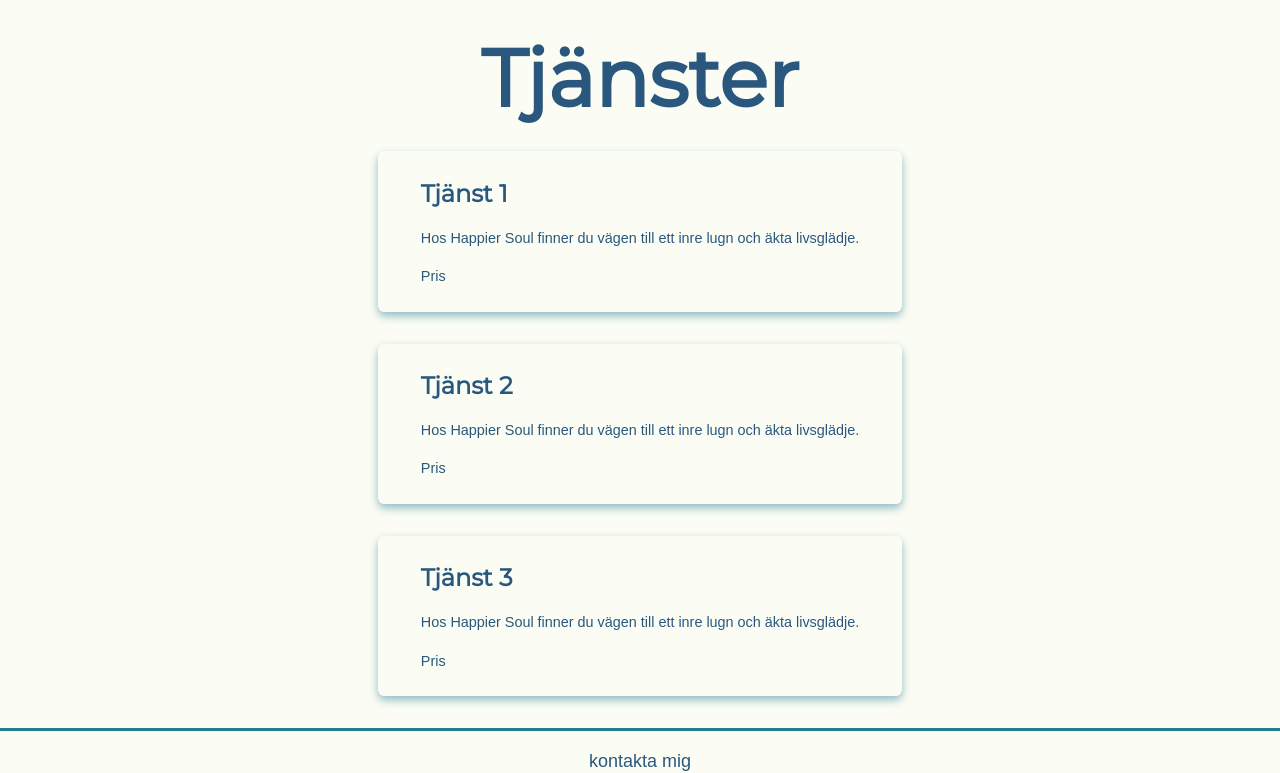
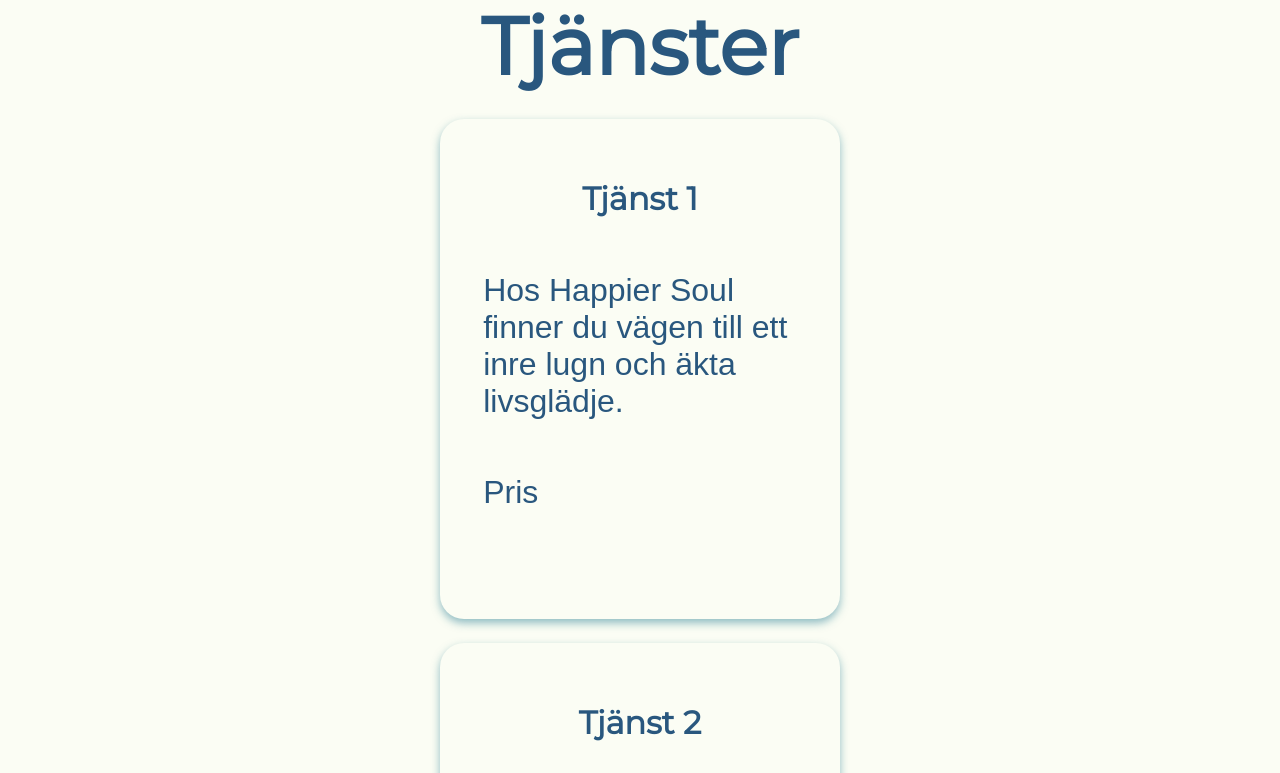
Before and after one commit to IrupePozoGraviz/HappySouls, a React (Create React App) app: page /tjanster in a window 1280 px wide. Shown: the part 967-1740 px from the top of the page. Built offline with nearby package versions, Linux system fonts and the light colour scheme; a web font is replaced by a local one.

Commit message:
tjänster responsivt

```diff
--- a/src/components/tjanster/tjanster.js
+++ b/src/components/tjanster/tjanster.js
@@ -5,10 +5,10 @@
 
 const SectionTwo = () => {
     return (
-        <div className="tjanster">
+        <main className="tjanster-main">
         <img src={bild2} alt="Tjänster" className="tjansterImage" />
         <h1> Tjänster</h1>
-
+<div className="tjanster">
         <div className="tjanst1">
               <h2>
                  Tjänst 1
@@ -31,6 +31,7 @@
               <p>Pris</p>
             </div>
         </div>
+        </main>
     );
     };
 
--- a/src/css/HappierSoul.css
+++ b/src/css/HappierSoul.css
@@ -20,29 +20,6 @@
     margin-bottom: 2rem;
 }
 
-
-
-
-.Soul-text{
-    width: 100%;
-    display: flex;
-    flex-direction: column;
-    align-items: center;
-    justify-content: center;
-}
-
-.Soul-text h1{
-    font-size: 2rem;
-    font-weight: bold;
-    padding: 1rem 1rem 0rem 1rem;
-    color: var(--text1-color)
-}
-
-.Soul-text p{
-    font-size: 1rem;
-    color: var(--text1-color);
-    padding: 1rem 1rem 1rem 1rem;
-}
 
 .Soul-text-body
 {
@@ -83,14 +60,7 @@
 
 /* Styles for large desktops */
 @media (min-width: 1024px) {
- .HappierSoul{
-    display: flex;
-    flex-direction: row;
-    align-items: center;
-    justify-content: center;
-    width: 100%;
-    margin-bottom: 50px;
- }
+
 }
 
 /* Styles for large desktops */
--- a/src/css/tjanster.css
+++ b/src/css/tjanster.css
@@ -1,4 +1,5 @@
-.tjanster{
+
+.tjanster-main{
     display: flex;
     flex-direction: column;
     align-items: center;
@@ -8,6 +9,7 @@
     padding: 1rem;
     border-bottom: 0.2rem solid #237C91;
 }
+
 .tjansterImage{
     width: 100%;
 
@@ -15,36 +17,49 @@
 
 .tjanster h1{
     margin-top: 2rem;
+
 }
 
 .tjanst1{
+    display:flex;
+    flex-direction: column;
     padding: 1rem 2rem 1rem 2rem;
     margin: 1.5rem 5rem 1rem 5rem;
     box-shadow: 0px 4px 8px rgba(35, 124, 145, 0.5); /* X-offset, Y-offset, Blur-radius, Färg */
-    border-radius: 0.4rem;
+    border-radius: 1.5rem;
 
 }
 .tjanst2{
+    display:flex;
+    flex-direction: column;
     padding: 1rem 2rem 1rem 2rem;
-    margin: 1rem 5rem 1rem 5rem;
+    margin: 1.5rem 5rem 1rem 5rem;
     box-shadow: 0px 4px 8px rgba(35, 124, 145, 0.5); /* X-offset, Y-offset, Blur-radius, Färg */
-    border-radius: 0.4rem;
+    border-radius: 1.5rem;
 }
 .tjanst3{
+    display:flex;
+    flex-direction: column;
     padding: 1rem 2rem 1rem 2rem;
-    margin: 1rem 5rem 1rem 5rem;
+    margin: 1.5rem 5rem 1rem 5rem;
     box-shadow: 0px 4px 8px rgba(35, 124, 145, 0.5); /* X-offset, Y-offset, Blur-radius, Färg */
-    border-radius: 0.4rem;
+    border-radius: 1.5rem;
 }
 
 .tjanst1 h2{
+    margin-top: 2rem;
     padding: 0.7rem;
+    text-align: center;
 }
 .tjanst2 h2{
+    margin-top: 2rem;
     padding: 0.7rem;
+    text-align: center;
 }
 .tjanst3 h2{
+    margin-top: 2rem;
     padding: 0.7rem;
+    text-align: center;
 }
 
 .tjanst1 p{
@@ -59,3 +74,152 @@
     padding: 0.7rem;
     font-size: 0.9rem;
  }
+
+ /* Styles for smaller tablets */
+@media (min-width: 768px) and (max-width: 819px) {
+
+    .tjanster h1{
+        margin-top: 2rem;
+        font-size: 3rem;
+    }
+    .tjanst1{
+        width: 400px;
+        height: 500px;
+
+    }
+    .tjanst2{
+        width: 400px;
+        height: 500px;
+    }
+    .tjanst3{
+        width: 400px;
+        height: 500px;
+    }
+
+    .tjanst1 h2{
+        font-size: 2rem;
+    }
+    .tjanst2 h2{
+        font-size: 2rem;
+    }
+    .tjanst3 h2{
+        font-size: 2rem;
+    }
+
+    .tjanst1 p{
+        margin-top: 2rem;
+       font-size: 2rem;
+    }
+    .tjanst2 p{
+        margin-top: 2rem;
+        font-size: 2rem;
+     }
+     .tjanst3 p{
+        margin-top: 2rem;
+        font-size: 2rem;
+     }
+    }
+
+    /* Styles for desktop */
+    @media (min-width: 820px) {
+
+        .tjanster h1{
+            margin-top: 2rem;
+            font-size: 3rem;
+        }
+        .tjanst1{
+            width: 400px;
+            height: 500px;
+
+        }
+        .tjanst2{
+            width: 400px;
+            height: 500px;
+        }
+        .tjanst3{
+            width: 400px;
+            height: 500px;
+            margin-bottom: 4rem;
+        }
+
+        .tjanst1 h2{
+            font-size: 2rem;
+            padding: 0.7rem;
+        }
+        .tjanst2 h2{
+            font-size: 2rem;
+            padding: 0.7rem;
+        }
+        .tjanst3 h2{
+            font-size: 2rem;
+            padding: 0.7rem;
+        }
+
+        .tjanst1 p{
+            margin-top: 2rem;
+            font-size: 2rem;
+        }
+        .tjanst2 p{
+            margin-top: 2rem;
+            font-size: 2rem;
+         }
+         .tjanst3 p{
+            margin-top: 2rem;
+            font-size: 2rem;
+         }
+        }
+
+
+    /* Styles for large desktops */
+    @media (min-width: 1024px) {
+
+        .tjanster h1{
+            margin-top: 2rem;
+            font-size: 3rem;
+        }
+        .tjanst1{
+            width: 400px;
+            height: 500px;
+
+        }
+        .tjanst2{
+            width: 400px;
+            height: 500px;
+        }
+        .tjanst3{
+            width: 400px;
+            height: 500px;
+            margin-bottom: 4rem;
+        }
+
+        .tjanst1 h2{
+            font-size: 2rem;
+            padding: 0.7rem;
+        }
+        .tjanst2 h2{
+            font-size: 2rem;
+            padding: 0.7rem;
+        }
+        .tjanst3 h2{
+            font-size: 2rem;
+            padding: 0.7rem;
+        }
+
+        .tjanst1 p{
+            margin-top: 2rem;
+            font-size: 2rem;
+        }
+        .tjanst2 p{
+            margin-top: 2rem;
+            font-size: 2rem;
+         }
+         .tjanst3 p{
+            margin-top: 2rem;
+            font-size: 2rem;
+         }
+    }
+
+    /* Styles for large desktops */
+    @media (min-width: 1200px) {
+
+    }
```
